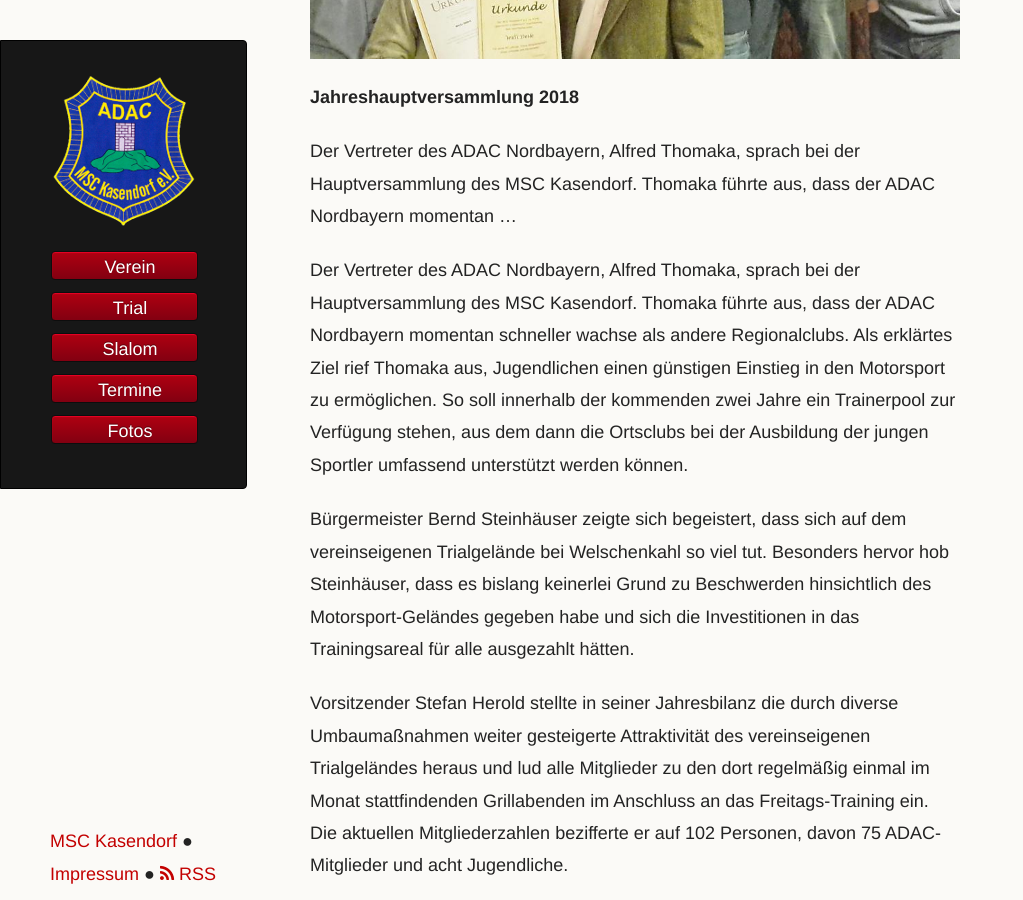
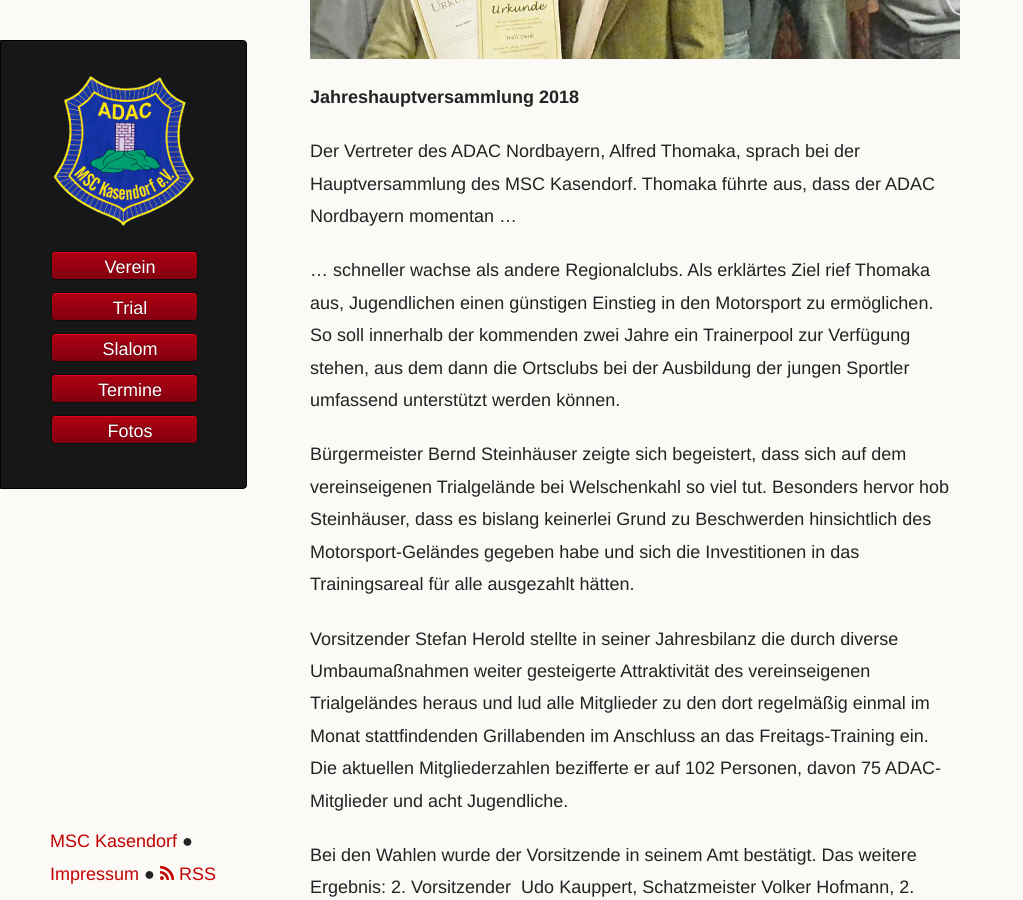
Before and after one commit to msc-kasendorf/docker, a Jekyll site: the page built from docs/_posts/2018-2-3-Jahreshauptversammlung 2018.md, in a window 1280 px wide and 900 px high, scrolled down 480 px. Shown: the whole window, without its empty margins (0-1023 px from the left). Built offline with Jekyll 4.4.1, drawn with Linux system fonts in a browser that asks for light colours.

Commit message:
Update 2018-2-3-Jahreshauptversammlung 2018.md

```diff
--- a/docs/_posts/2018-2-3-Jahreshauptversammlung 2018.md
+++ b/docs/_posts/2018-2-3-Jahreshauptversammlung 2018.md
@@ -15,7 +15,7 @@
 Thomaka führte aus, dass der ADAC Nordbayern momentan ...
 
 <!--mehr-->
-Der Vertreter des ADAC Nordbayern, Alfred Thomaka, sprach bei der Hauptversammlung des MSC Kasendorf. Thomaka führte aus, dass der ADAC Nordbayern momentan schneller wachse als andere Regionalclubs. Als erklärtes Ziel rief Thomaka aus, Jugendlichen einen günstigen Einstieg in den Motorsport zu ermöglichen. So soll innerhalb der kommenden zwei Jahre ein Trainerpool zur Verfügung stehen, aus dem dann die Ortsclubs bei der Ausbildung der jungen Sportler umfassend unterstützt werden können.
+... schneller wachse als andere Regionalclubs. Als erklärtes Ziel rief Thomaka aus, Jugendlichen einen günstigen Einstieg in den Motorsport zu ermöglichen. So soll innerhalb der kommenden zwei Jahre ein Trainerpool zur Verfügung stehen, aus dem dann die Ortsclubs bei der Ausbildung der jungen Sportler umfassend unterstützt werden können.
 
 Bürgermeister Bernd Steinhäuser zeigte sich begeistert, dass sich auf dem vereinseigenen Trialgelände bei Welschenkahl so viel tut. Besonders hervor hob Steinhäuser, dass es bislang keinerlei Grund zu Beschwerden hinsichtlich des Motorsport-Geländes gegeben habe und sich die Investitionen in das Trainingsareal für alle ausgezahlt hätten.
 
```
